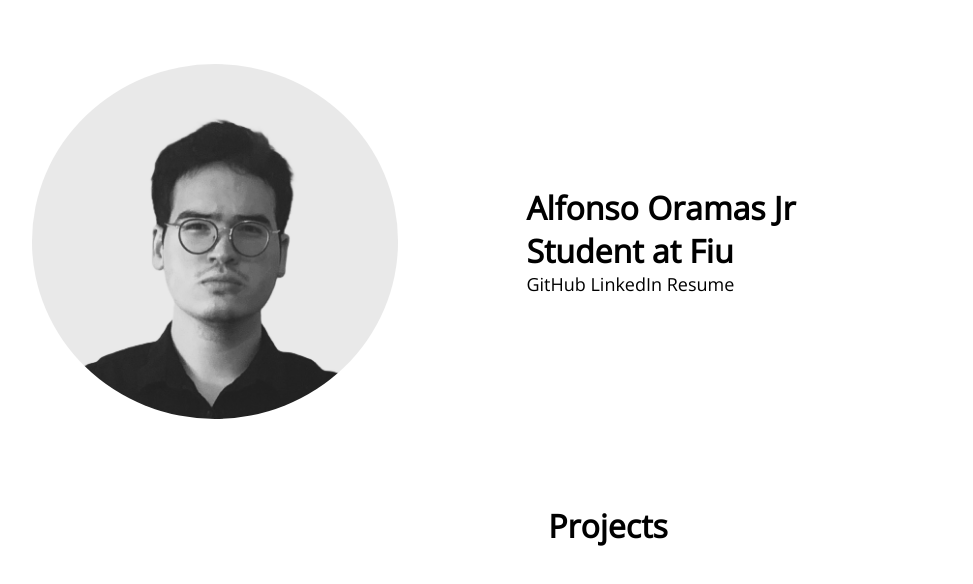
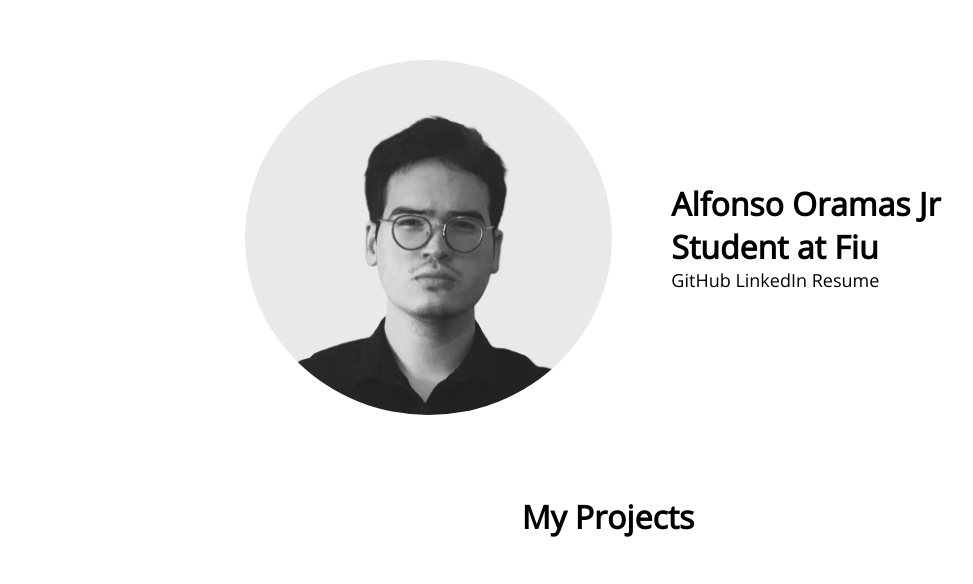
Before and after one commit to alfonsoOramasJr/alfonsoOramasJr.github.io, a plain HTML site: page index.html in a window 1280 px wide. Shown: the whole page, without its empty margins (32-1005 px from the left). Drawn offline with nearby package versions, Linux system fonts and the light colour scheme.

Commit message:
NEW: Aligned header items to the center of the page.

```diff
--- a/index.html
+++ b/index.html
@@ -28,7 +28,7 @@
         </div>
 
         <div class="projects">
-            <h1 class="introduction">Projects</h1>
+            <h1 class="introduction">My Projects</h1>
         </div>
 
     </body>
--- a/pages/index/style.css
+++ b/pages/index/style.css
@@ -27,6 +27,8 @@ a:hover {
 /* *************** DESKTOP VIEW *********************************** */
 .header {
     display: flex;
+    justify-content: center;
+    margin-right: 7%;
 }
 .header > .profile-picture {
     margin: 5%; /* Adds spacing between the edges of the website */
@@ -43,11 +45,9 @@ a:hover {
 }
 /* Adds spacing between the name/position from the profile picture */
 .header > .right-side-container {
-    width: 60%;
     display: flex;
     flex-direction: column;
     justify-content: center;
-    margin-left: 5%;
 }
 /* Removed margin so that the text would be grouped up closer together */
 .header > .right-side-container > .name {
```
